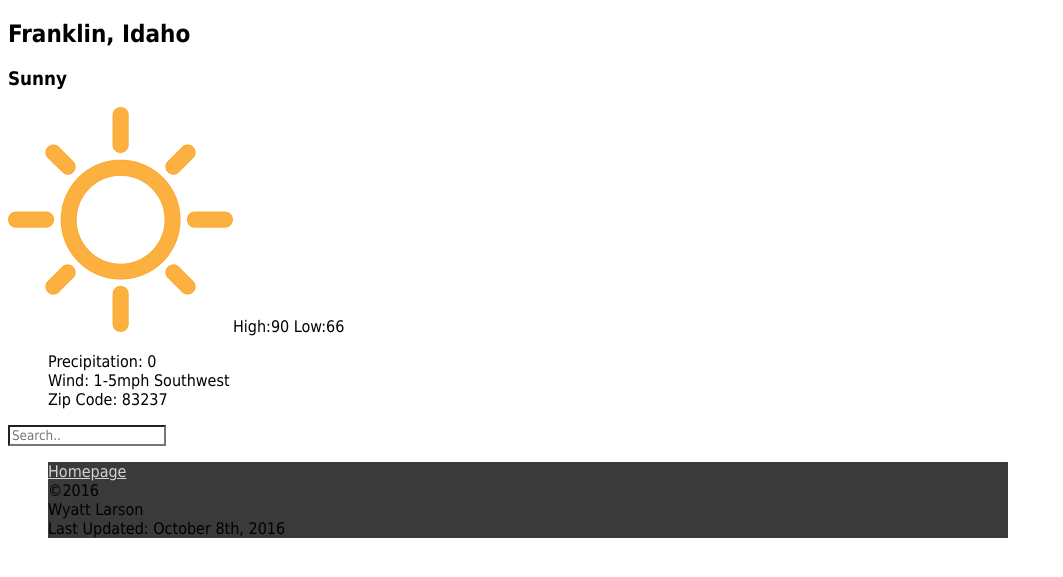
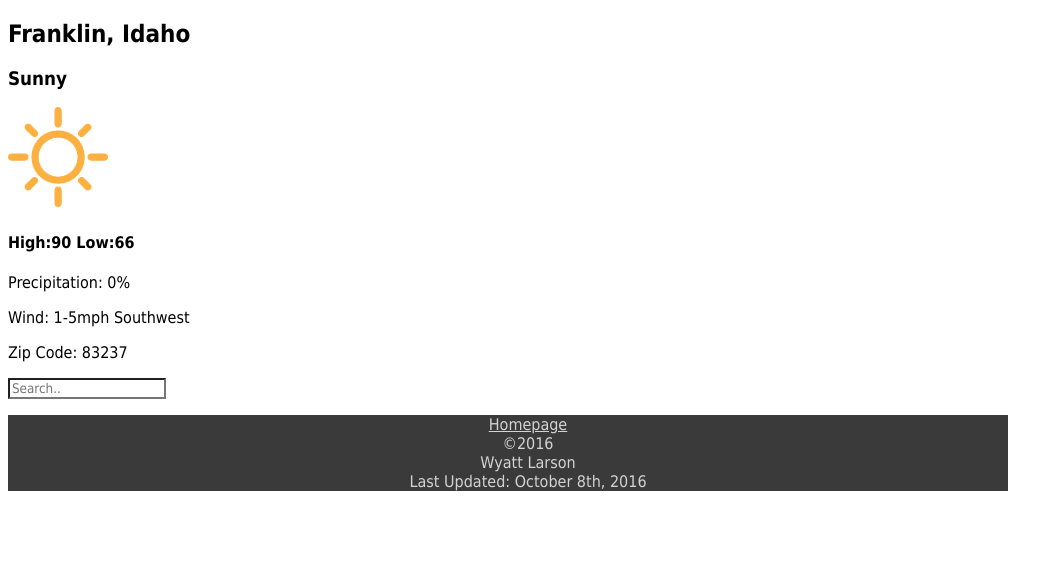
Before and after one commit to wyattlarson/wyattlarson.github.io, a PHP site: page /homework/franklin.html in a window 1280 px wide. Shown: the part 100-677 px from the top of the page, without its empty margins (0-1063 px from the left). Run offline with PHP 8.4, Linux system fonts and the light colour scheme.

Commit message:
website update

```diff
--- a/css/weather.css
+++ b/css/weather.css
@@ -10,6 +10,10 @@
 
 .navbar {
 background-color: rgb(58,58,58);
+}
+
+img {
+    width: 10%;
 }
 
 h1 {
@@ -41,19 +45,19 @@ a {
 }
 
 
+#footer {
+    position: relative;
+    text-align: center;
+    background-color: rgb(58,58,58);
+    color: lightgray;
 }
 
-#footer {
-    text-align: center;
-    background-color: rgb(58,58,58);
-    color: lightgray
-}
-
-#footer li {
+li{
     background-color: rgb(58,58,58);
 }
 
+
 ul {
   list-style-type: none;
-
+    background-color: rgb(58,58,58);    background-color: rgb(58,58,58);
 }
--- a/homework/franklin.html
+++ b/homework/franklin.html
@@ -25,20 +25,20 @@
         <main class="content">
                 <h2>Franklin, Idaho</h2>
                 <h3>Sunny</h3>
-                <img alt="Sunny Icon" src="../homework/images/clear-day.png"
+                <img alt="Sunny Icon" src="../homework/images/clear-day.png"><br>
                 <h4>High:90 Low:66</h4>
-                <ul>
-                    <li>Precipitation: 0</li>
-                    <li>Wind: 1-5mph Southwest</li>
-                    <li>Zip Code: 83237</li>
-                </ul>
+
+                    <p>Precipitation: 0%</p>
+                    <p>Wind: 1-5mph Southwest</p>
+                    <p>Zip Code: 83237</p>
+
             <input type="text" name="search" placeholder="Search.."><br>
         </main>
 
 
 
         <footer id="footer">
-            <ul>
+            <ul id="trial">
                 <li><a href="https://wyattlarson.github.io" title="Homepage">Homepage</a></li>
                 <li>&copy;2016</li>
                 <li>Wyatt Larson
```
